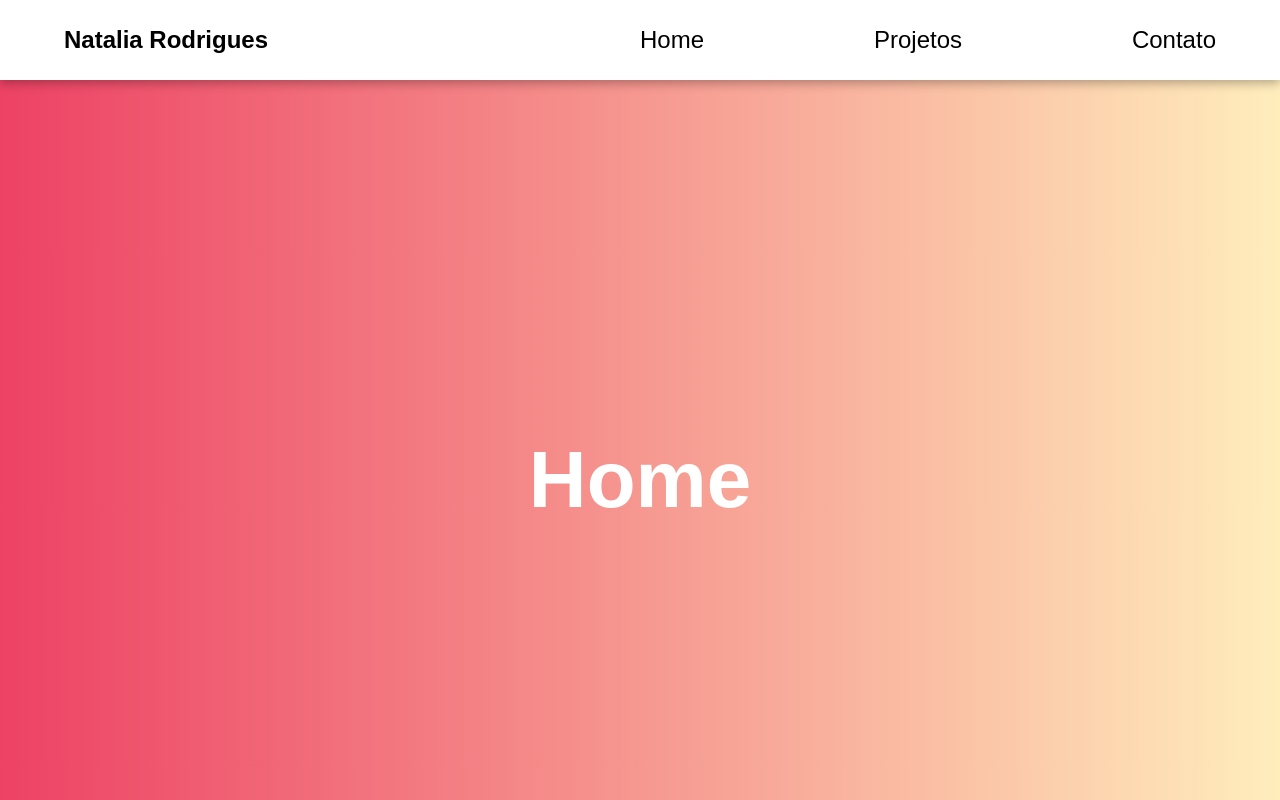
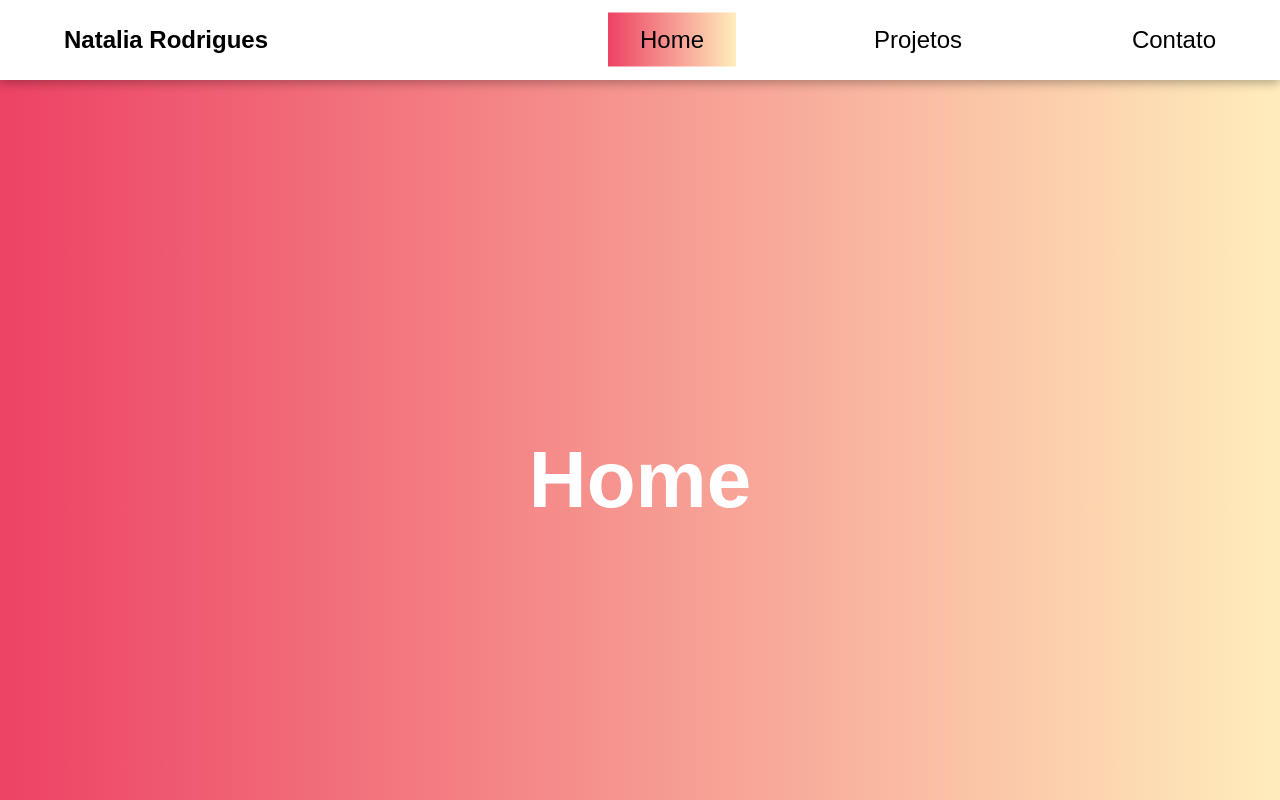
Before and after one commit to natalia-ar/color-navbar, a plain HTML site: page index.html in a window 1280 px wide. Shown: the top 800 px of the page. Drawn offline with Linux system fonts and the light colour scheme.

Commit message:
style changes

```diff
--- a/app.js
+++ b/app.js
@@ -0,0 +1,36 @@
+const sections = document.querySelectorAll('section')
+const bubble = document.querySelector('.bubble')
+const gradients = ['linear-gradient(to right, #ed4264, #ffedbc)','linear-gradient(to right, #085078, #85d8ce)','linear-gradient(to right, #1d976c, #93f9b9)'
+];
+
+const options = {
+    threshhold: 0.7
+}
+
+let observer = new IntersectionObserver(navCheck, options);
+function navCheck(entries) {
+    entries.forEach(entry => {
+        console.log(entry);
+        const className = entry.target.className;
+        const activeAnchor = document.querySelector(`[data-page=${className}]`)
+        const gradientIndex = entry.target.getAttribute('data-index');
+        const coords = activeAnchor.getBoundingClientRect();
+        const directions = {
+            height: coords.height,
+            width: coords.width,
+            top: coords.top,
+            left: coords.left
+        };
+        if (entry.isIntersecting) {
+            bubble.style.setProperty('left', `${directions.left}px`);
+            bubble.style.setProperty('top', `${directions.top}px`);
+            bubble.style.setProperty('width', `${directions.width}px`);
+            bubble.style.setProperty('height', `${directions.height}px`);
+            bubble.style.background = gradients[gradientIndex];
+        }
+    });
+}
+
+sections.forEach(section => {
+    observer.observe(section);
+});
--- a/index.html
+++ b/index.html
@@ -14,6 +14,7 @@
                 <li><a data-page="home" href="#">Home</a></li>
                 <li><a data-page="projetos"  href="#">Projetos</a></li>
                 <li><a data-page="contato"  href="#">Contato</a></li>
+                <div class="bubble"></div>
             </ul>
         </nav>
     </header>
--- a/style.css
+++ b/style.css
@@ -26,7 +26,6 @@ nav ul {
     font-size: 1.5rem;
     flex: 1;
 }
-/*1 em flex significa on*/
 nav ul {
     list-style: none;
     display: flex;
@@ -36,7 +35,6 @@ nav a {
     color: black;
     text-decoration: none;
 }
-/*------------------modificando o corpo-----------------------*/
 section {
     min-height: 100vh;
     display: flex;
@@ -56,3 +54,10 @@ section h2{
 .contato {
     background: linear-gradient(to right, #1d976c, #93f9b9);
 }
+/*------------- bubble navbar-------------*/
+.bubble {
+    position: absolute;
+    z-index: -2;
+    background: linear-gradient(to right, #ed4264, #ffedbc);
+    transform: scale(2);
+}
```
